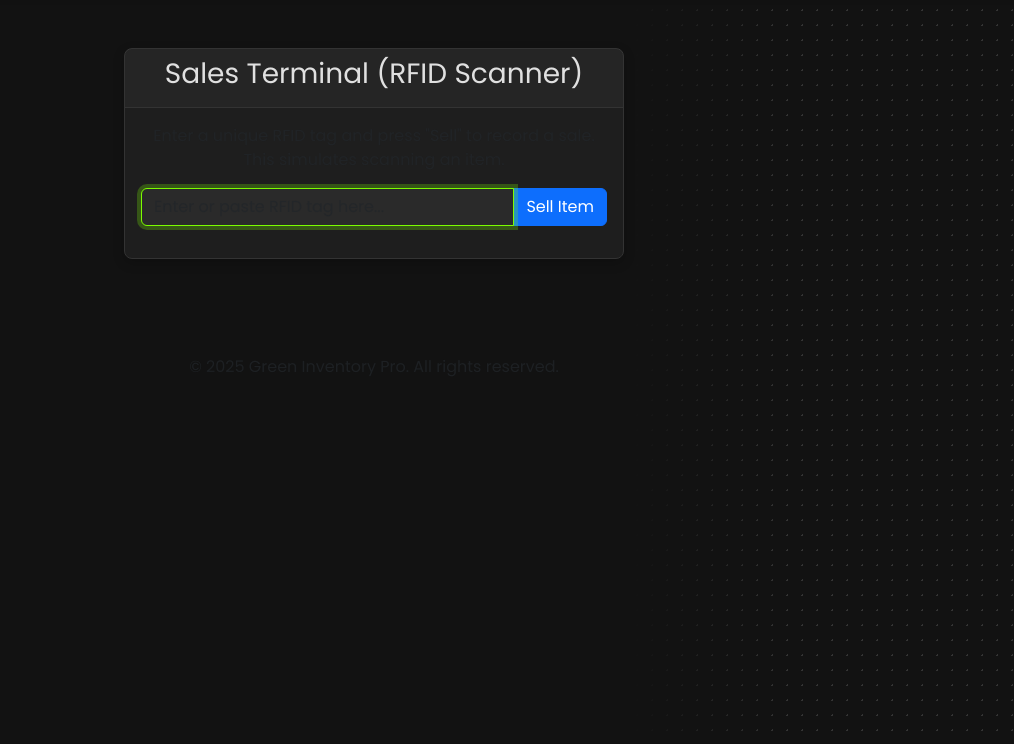
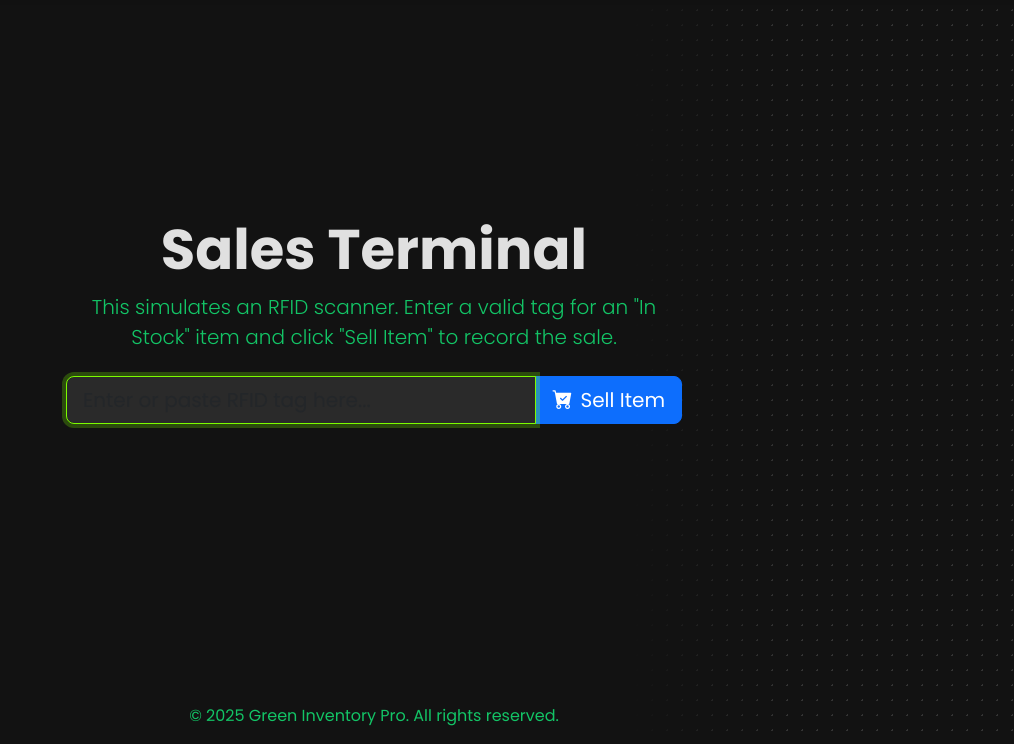
Before and after one commit to Pravesh-Rana/green-inventory, a Flask app: page /sales_terminal in a window 1280 px wide. Shown: the part 57-801 px from the top of the page, without its empty margins (266-1280 px from the left). Run offline with Flask 3, Linux system fonts and the light colour scheme; some libraries are stand-ins or nearby versions.

Commit message:
Fix: Redesign sales terminal and fix text visibility

```diff
--- a/app/static/css/style.css
+++ b/app/static/css/style.css
@@ -132,3 +132,6 @@ body::before {
 .message-content {
     white-space: pre-wrap;
 }
+.text-muted {
+    color: #13c466 !important; /* A standard light gray from Bootstrap */
+}
--- a/app/templates/sales_terminal.html
+++ b/app/templates/sales_terminal.html
@@ -1,16 +1,25 @@
-<!-- app/templates/sales_terminal.html -->
+<!-- app/templates/sales_terminal.html (New Redesigned Version) -->
 {% extends "layout.html" %}
+
 {% block content %}
-<div class="card mx-auto" style="max-width: 500px;">
-    <div class="card-header text-center"><h3>Sales Terminal (RFID Scanner)</h3></div>
-    <div class="card-body">
-        <p class="text-muted text-center">Enter a unique RFID tag and press "Sell" to record a sale. This simulates scanning an item.</p>
+<!-- This container centers the content both vertically and horizontally -->
+<div class="d-flex align-items-center justify-content-center text-center" style="min-height: 70vh;">
+
+    <div class="col-lg-6 col-md-8">
+        <h1 class="display-4 fw-bold">Sales Terminal</h1>
+        <p class="lead text-muted mb-4">
+            This simulates an RFID scanner. Enter a valid tag for an "In Stock" item and click "Sell Item" to record the sale.
+        </p>
+
         <form method="POST" action="{{ url_for('main.sales_terminal') }}">
-            <div class="input-group mb-3">
+            <div class="input-group input-group-lg mb-3">
                 <input type="text" name="rfid_tag" class="form-control" placeholder="Enter or paste RFID tag here..." autofocus>
-                <button class="btn btn-primary" type="submit">Sell Item</button>
+                <button class="btn btn-primary" type="submit">
+                    <i class="bi bi-cart-check-fill me-2"></i>Sell Item
+                </button>
             </div>
         </form>
     </div>
+
 </div>
 {% endblock %}
```
